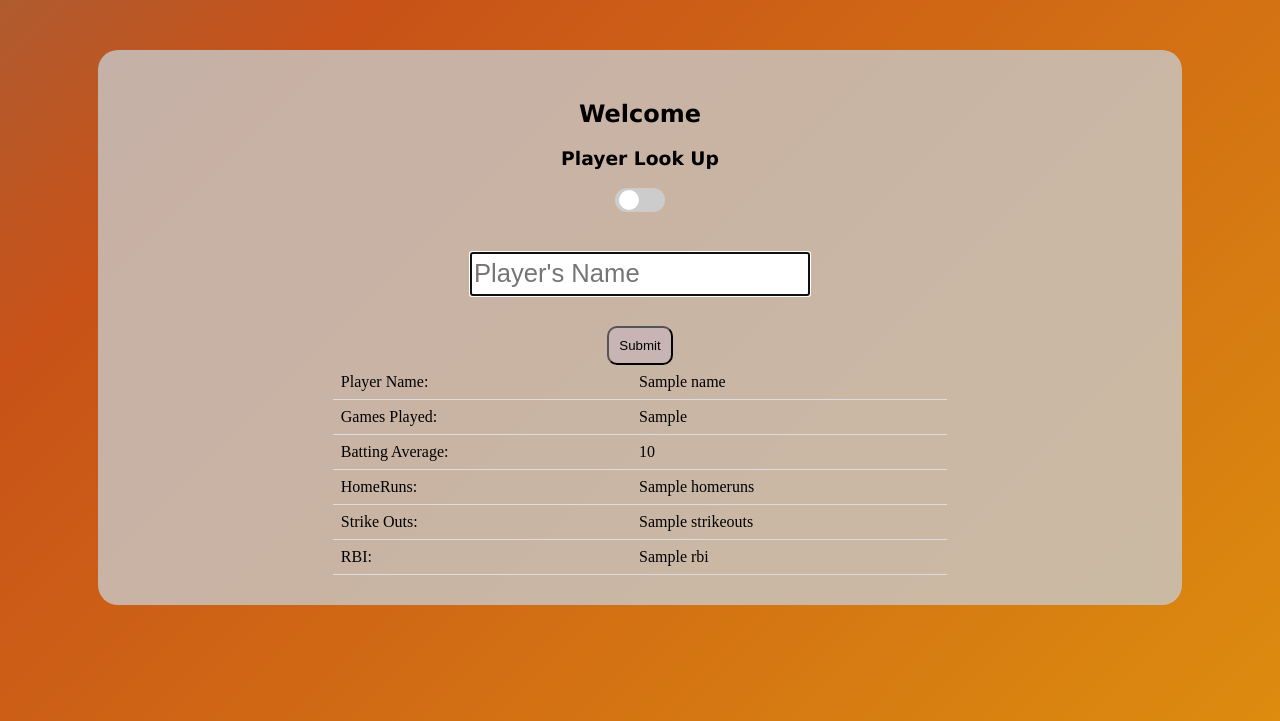
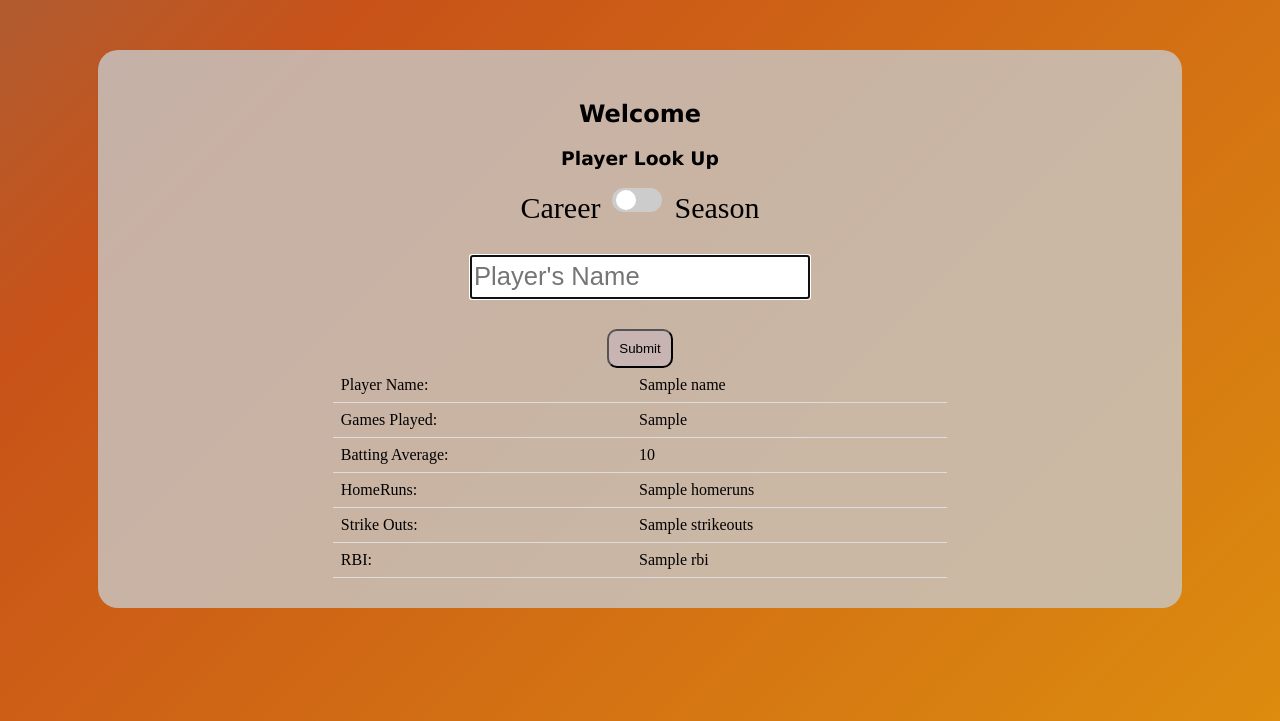
Before and after one commit to cardboard-c/MLBSTATSPROJECT, a Flask app: template templates/index.html in a window 1280 px wide. Shown: the part 79-800 px from the top of the page. Run offline with Flask 3, Linux system fonts and the light colour scheme; the template is opened without the code that fills it: most values are stand-ins (such as "Sample title", 1, 10 or a date in 2020).

Commit message:
Slider lets you pick career or season stats and it seems to work

```diff
--- a/auth.py
+++ b/auth.py
@@ -27,6 +27,7 @@ def index():
     hr = ''
     so = ''
     RBI = ''
+    yearOrCareer = "No"
     print(request.url)
     if "name" in str(request.url):
         name = str(request.url).split("name=",1)[1]
@@ -46,10 +47,17 @@ def index():
             pTemp = fullname
         return render_template('index.html', error=error, name=fullname, gamesPlayed=gamesPlayed, batAvg=batAvg,
                                homeruns=hr, strikeouts=so, rbi=RBI)
+
+    if request.method == 'POST':
+        if request.form.get('csStats') == 'season':
+            yearOrCareer = "season"
+        else:
+            yearOrCareer = "career"
+
     if request.method == 'POST':
         if request.form['btn_identifier'] == 'search':
             pName = request.form['playerName']
-            stats = getplayerCareer(pName)
+            stats = Function.getplayer(pName, yearOrCareer, "hitting")
             if(stats != None):
                 fullname = stats['first_name'] + " " + stats['last_name']
                 stats = stats['stats'][0]['stats']
@@ -60,6 +68,8 @@ def index():
                 RBI = stats['rbi']
                 pTemp
                 pTemp = fullname
+            else:
+                fullname = "SEASON HAS NOT STARTED YET NO DATA"
             return render_template('index.html', error=error, name=fullname, gamesPlayed=gamesPlayed, batAvg=batAvg,
                                        homeruns=hr, strikeouts=so, rbi=RBI)
         else:
--- a/static/mystyle.css
+++ b/static/mystyle.css
@@ -71,6 +71,11 @@ th, td {
     text-align: left;
     border-bottom: 1px solid #ddd;
   }
+  th2 {
+    padding: 8px;
+    text-align: center;
+    font-size: 30px;
+  }
 tr:hover{
     background-color: rgba(81, 81, 255, 0.5);
 }
@@ -101,7 +106,7 @@ tr{
 .slider {
     position: absolute;
     cursor: pointer;
-     top: 0;
+    top: 0;
     left: 0;
     right: 0;
     bottom: 0;
--- a/templates/index.html
+++ b/templates/index.html
@@ -12,13 +12,20 @@
 -->
 <div class="column is-4 is-offset-4">
     <h3 class="title">Player Look Up</h3>
-<label class="toggle-switch">
-  <input type="checkbox">
-  <span class="slider"></span>
-</label>
-</label>
+     <form method="POST" action="/">
     <div class="box">
-        <form method="POST" action="/">
+        <div class="table">
+            <tr><th2>Career</th2>
+                <th><label class="toggle-switch">
+                    <input type="checkbox" name="csStats" value="season">
+                    <span class="slider"></span>
+                    </label></th>
+                <th2>Season</th2>
+            </tr>
+        </div>
+</div>
+    <div class="box">
+
             <div class="field">
                 <div class="control">
                     <input class="input is-large" type="playerName" name="playerName" placeholder="Player's Name" autofocus="">
```
Also changed, not shown: Function.py (+8 -2 lines).
